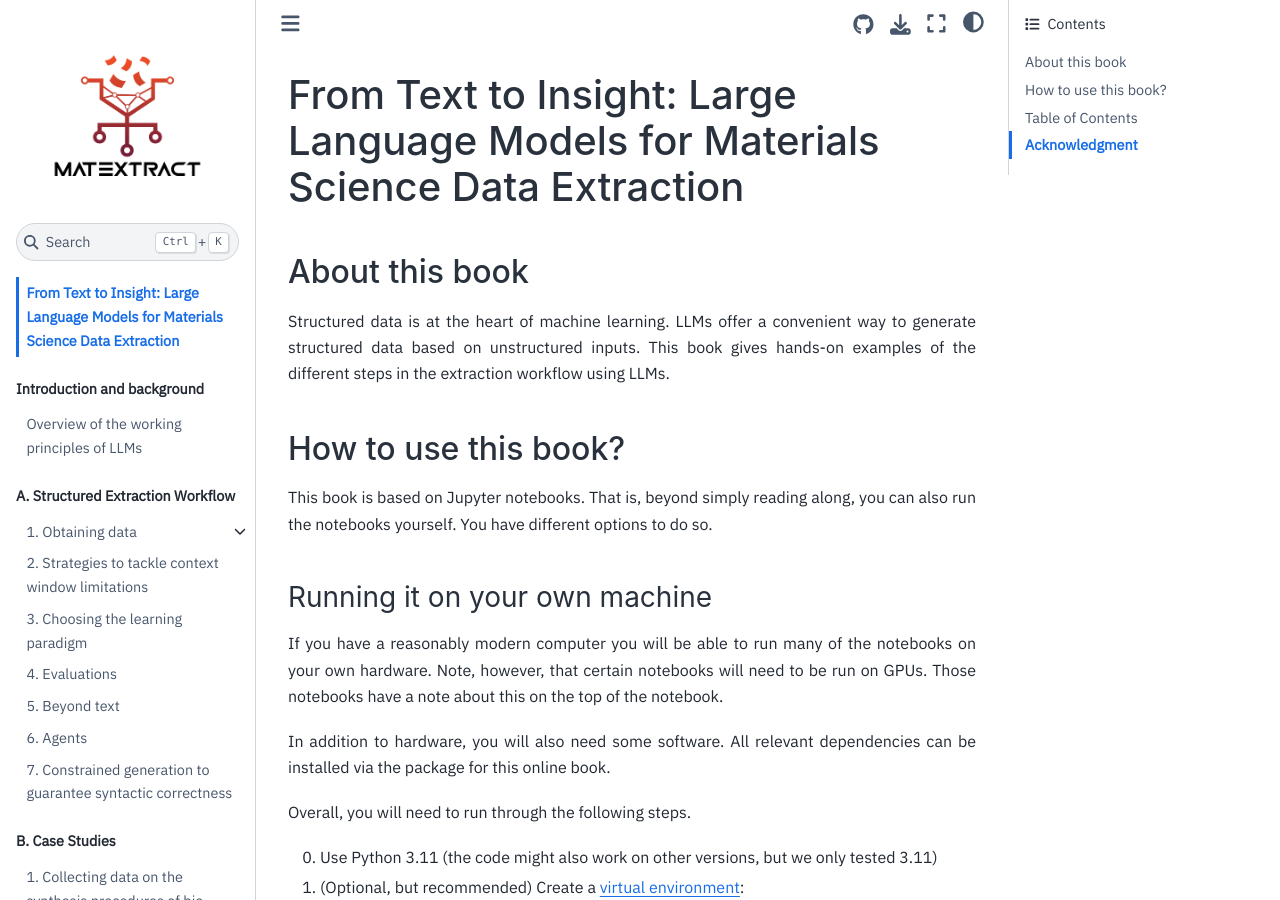
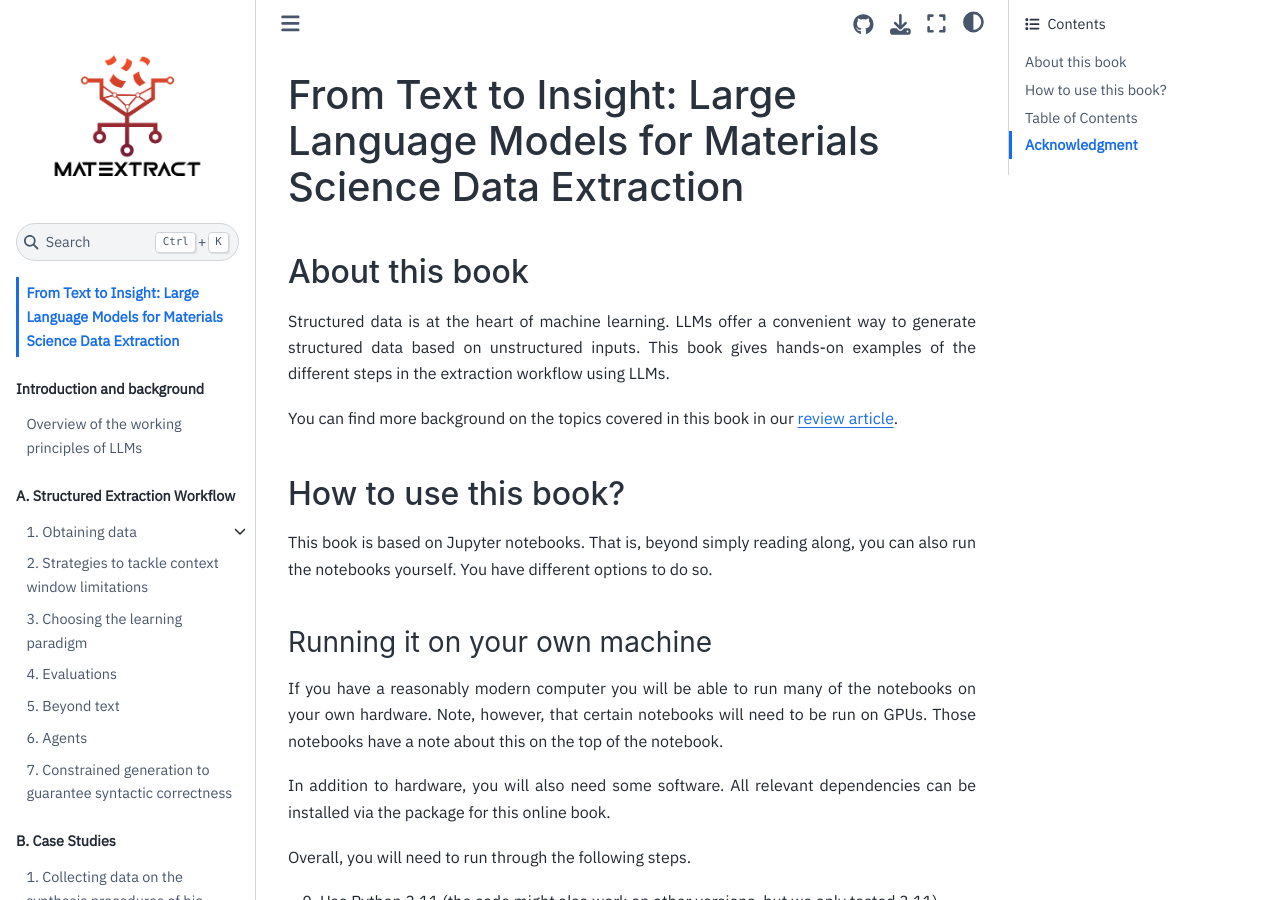
Before and after one commit to lamalab-org/matextract-book, a Jupyter Book: the page built from index.md, in a window 1280 px wide and 900 px high. Built offline with Jupyter Book 1.0.4 settings and Sphinx 7.4.7 and the Sphinx Book theme 1.1.4, drawn with Linux system fonts in a browser that asks for light colours; pages that are not in the unit, such as notebooks, are missing from menus; comment, search, counter and statistics services are not loaded.

Commit message:
docs: add link to paper

```diff
--- a/index.md
+++ b/index.md
@@ -4,6 +4,8 @@
 
 Structured data is at the heart of machine learning. LLMs offer a convenient way to generate structured data based on unstructured inputs.
 This book gives hands-on examples of the different steps in the extraction workflow using LLMs.
+
+You can find more background on the topics covered in this book in our [review article](https://arxiv.org/abs/2407.16867).
 
 ## How to use this book?
 
```
